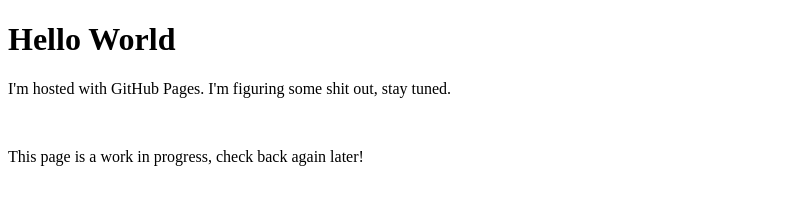
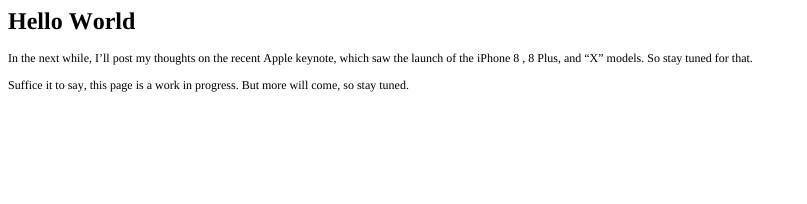
Before and after one commit to kstlouis/kstlouis.github.io, a plain HTML site: page index.html in a window 1280 px wide. Shown: the whole page, without its empty margins (0-807 px from the left). Drawn offline with Linux system fonts and the light colour scheme.

Commit message:
Updated splash page
Brief comments of what is to come.

```diff
--- a/index.html
+++ b/index.html
@@ -1,9 +1,20 @@
-<!DOCTYPE html>
+<!DOCTYPE html PUBLIC "-//W3C//DTD HTML 4.01//EN" "http://www.w3.org/TR/html4/strict.dtd">
 <html>
+<head>
+  <meta http-equiv="Content-Type" content="text/html; charset=utf-8">
+  <meta http-equiv="Content-Style-Type" content="text/css">
+  <title></title>
+  <meta name="Generator" content="Cocoa HTML Writer">
+  <meta name="CocoaVersion" content="1561">
+  <style type="text/css">
+    p.p2 {margin: 0.0px 0.0px 12.0px 0.0px; line-height: 14.0px; font: 12.0px Times; color: #000000; -webkit-text-stroke: #000000}
+    p.p3 {margin: 0.0px 0.0px 0.0px 0.0px; line-height: 14.0px; font: 12.0px Times; color: #000000; -webkit-text-stroke: #000000}
+    span.s1 {font-kerning: none}
+  </style>
+</head>
 <body>
-<h1>Hello World</h1>
-<p>I'm hosted with GitHub Pages. I'm figuring some shit out, stay tuned.</p>
-<br/>
-<p>This page is a work in progress, check back again later!<p>
+<h1 style="margin: 0.0px 0.0px 16.1px 0.0px; line-height: 28.0px; font: 24.0px Times; color: #000000; -webkit-text-stroke: #000000"><span class="s1"><b>Hello World</b></span></h1>
+<p class="p2"><span class="s1">In the next while, I’ll post my thoughts on the recent Apple keynote, which saw the launch of the iPhone 8 , 8 Plus, and “X” models. So stay tuned for that.<span class="Apple-converted-space"> </span></span></p>
+<p class="p3"><span class="s1">Suffice it to say, this page is a work in progress. But more will come, so stay tuned.<span class="Apple-converted-space"> </span></span></p>
 </body>
 </html>
```
